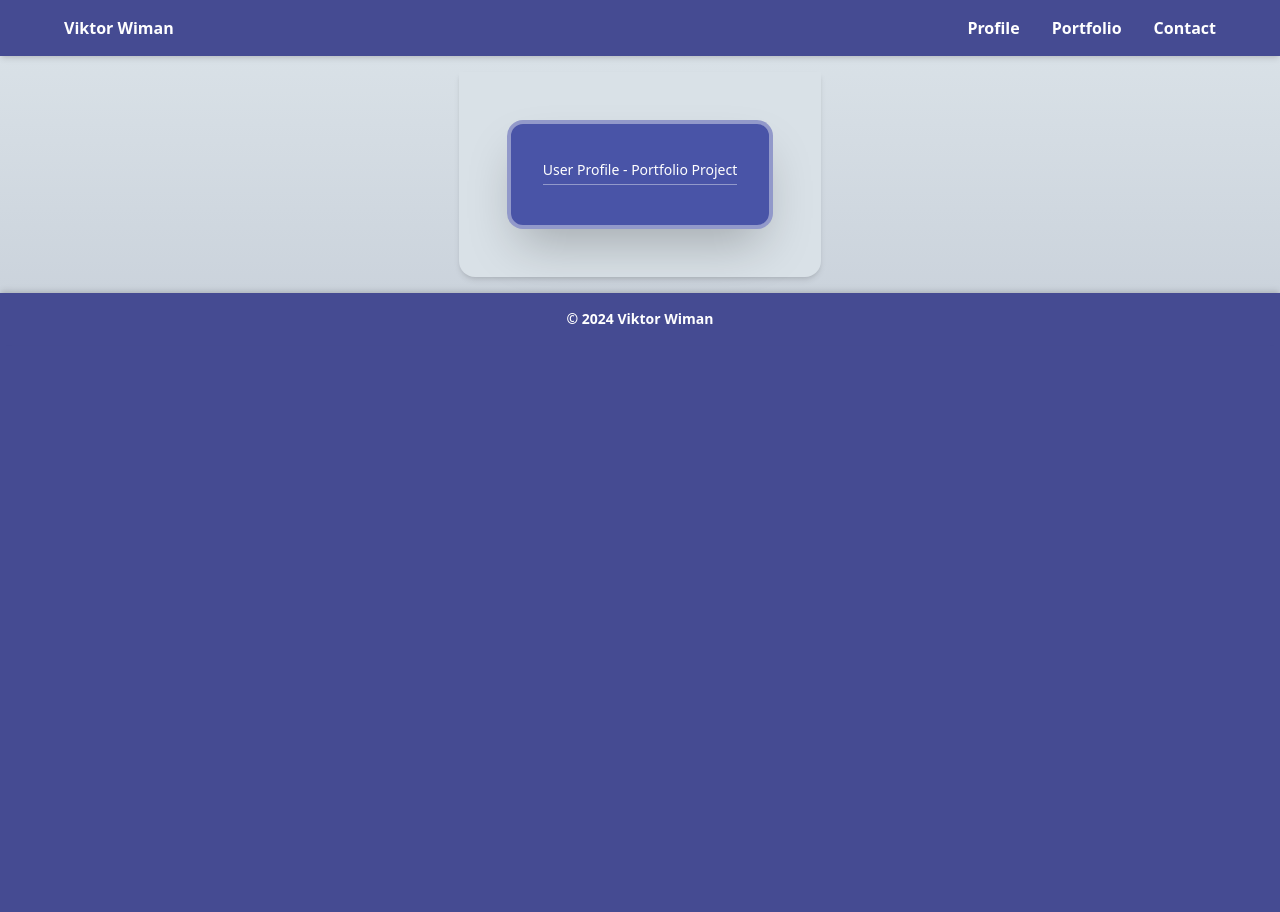
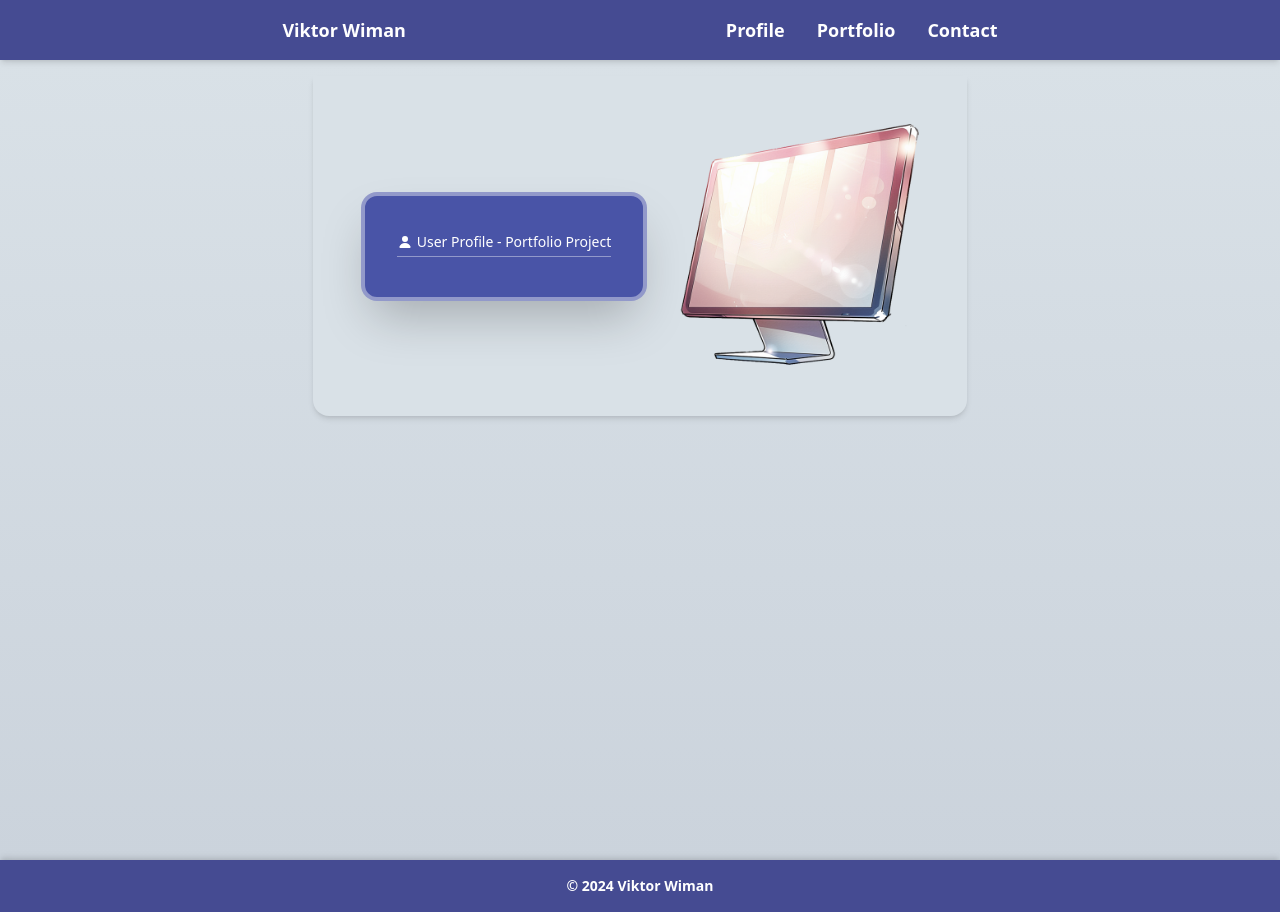
Before and after one commit to VWiman/portfolio-2024-01, a Next.js app: page /portfolio in a window 1280 px wide. Before the commit the page ends 800 px from the top, so only its background shows below. Built offline with nearby package versions, Linux system fonts and the light colour scheme.

Commit message:
First step toward mobile

```diff
--- a/app/(subpages)/portfolio/page.js
+++ b/app/(subpages)/portfolio/page.js
@@ -1,17 +1,29 @@
+import Image from "next/image";
 import Link from "next/link";
 
 export default function Portfolio() {
 	return (
 		<main className="main">
 			<section id="projects" name="projects" className="projects-section">
-				<ul id="facts-list" name="facts-list" className="facts-list">
-					<li className="fact-item">
-						<span className="fact-text">
+				<ul id="projects-list" name="projects-list" className="projects-list">
+					<li className="project-item">
+						<span className="project-text-link">
+							<svg xmlns="http://www.w3.org/2000/svg" viewBox="0 0 16 16" fill="currentColor" className="w-4 h-4 hidden md:block">
+								<path d="M8 8a3 3 0 1 0 0-6 3 3 0 0 0 0 6ZM12.735 14c.618 0 1.093-.561.872-1.139a6.002 6.002 0 0 0-11.215 0c-.22.578.254 1.139.872 1.139h9.47Z" />
+							</svg>
 							<Link href="https://portfolio-user-profile.vercel.app/">User Profile - Portfolio Project</Link>
 						</span>
 					</li>
 					<hr className="fact-line" />
 				</ul>
+				<Image
+					alt="An image of an animated computer screen"
+					src="/screen.png"
+					className="screen-image"
+					width={"584"}
+					height={"594"}
+					priority={true}
+				/>
 			</section>
 		</main>
 	);
--- a/app/page.js
+++ b/app/page.js
@@ -48,7 +48,14 @@ export default function Home() {
 					</li>
 					<hr className="fact-line" />
 				</ul>
-				<Image aria-label="Animated character looking like Viktor Wiman" src="/hero_bg.png" className="hero-image" width={"448"} height={"672"} />
+				<Image
+					alt="Animated character looking like Viktor Wiman"
+					src="/hero_bg.png"
+					className="hero-image"
+					width={"448"}
+					height={"672"}
+					priority={true}
+				/>
 			</section>
 		</main>
 	);
--- a/style/globals.css
+++ b/style/globals.css
@@ -2,6 +2,11 @@
 @tailwind components;
 @tailwind utilities;
 
+*,*::after,*::before {
+   padding: 0px;
+   margin: 0px;
+   box-sizing: border-box;
+}
 
 .body {
     @apply bg-martinique-700
@@ -18,15 +23,15 @@
 }
 
 .header {
-    @apply flex-row backdrop-blur-md sticky top-0 py-4 px-16 bg-martinique-700 content-between justify-between text-white font-semibold shadow-md
+    @apply flex-row backdrop-blur-md sticky top-0 py-4 px-16 bg-martinique-700 content-between justify-center text-white font-semibold shadow-md gap-10 md:gap-40 lg:gap-80 text-xs sm:text-sm md:text-base lg:text-lg whitespace-nowrap
 }
 
 .header-ul {
-    @apply gap-8
+    @apply gap-4 md:gap-8
 }
 
 .main {
-    @apply flex-col min-w-full bg-gradient-to-b from-alure-100 to-alure-200 items-center gap-12 py-4
+    @apply flex-col min-w-full bg-gradient-to-b from-alure-100 to-alure-200 items-center gap-12 py-4 h-screen
 }
 
 .footer {
@@ -37,28 +42,36 @@
 }
 
 .hero-section {
-    @apply flex flex-row items-center justify-center p-12 bg-alure-100 w-fit rounded-b-2xl shadow-md
+    @apply flex flex-row items-center justify-center p-4 md:p-12 bg-alure-100 w-fit rounded-b-2xl shadow-md text-xs sm:text-sm md:text-base lg:text-lg
 }
 
 .projects-section {
-        @apply flex flex-col items-center justify-center p-12 bg-alure-100 w-fit rounded-b-2xl shadow-md text-white
+        @apply flex flex-row items-center justify-center p-4 md:p-12 bg-alure-100 w-fit rounded-b-2xl shadow-md text-white gap-4 md:gap-8 text-xs sm:text-sm md:text-base lg:text-lg
     }
 
 
 .hero-image {
-    @apply max-w-80 rounded-full
+    @apply max-w-40 md:max-w-60 lg:max-w-80 rounded-full
 }
 
 .facts-list {
-    @apply flex flex-col w-fit text-white bg-martinique-600 shadow-2xl rounded-2xl p-8 border-4 border-white/40
+    @apply flex flex-col w-fit text-white bg-martinique-600 shadow-2xl rounded-md md:rounded-2xl p-2 md:p-8 border-2 md:border-4 border-white/40
 }
 
 .fact-item {
     @apply flex flex-col md:flex-row text-xs md:text-sm md:gap-8 py-1
 }
 
+.projects-list {
+    @apply flex flex-col w-fit text-white bg-martinique-600 shadow-2xl rounded-md md:rounded-2xl p-2 md:p-8 border-2 md:border-4 border-white/40
+}
+
+.project-item {
+    @apply flex flex-col md:flex-row text-xs md:text-sm md:gap-8 py-1
+}
+
 .fact-label {
-    @apply whitespace-nowrap font-semibold
+    @apply whitespace-nowrap font-semibold text-xs sm:text-sm md:text-base
 }
 
 .fact-text {
@@ -66,9 +79,17 @@
 }
 
 .fact-text-link {
-    @apply flex flex-row md:justify-end items-center
+    @apply flex flex-row md:justify-end items-center hover:cursor-pointer gap-1
+}
+
+.project-text-link {
+    @apply flex flex-row md:justify-end items-center hover:cursor-pointer gap-1
 }
 
 .fact-line {
     @apply border-white/40 mb-2
 }
+
+.screen-image {
+    @apply  max-w-20 md:max-w-40 lg:max-w-60
+}
```
Also changed, not shown: public/screen.png (added).
